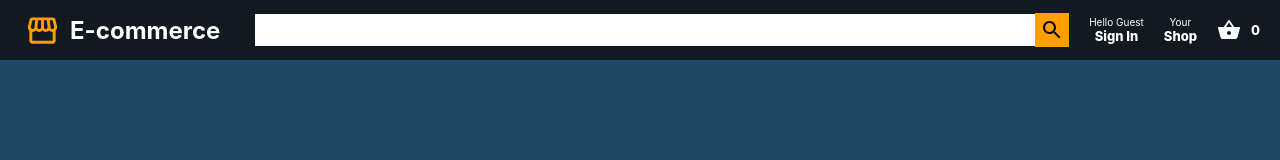
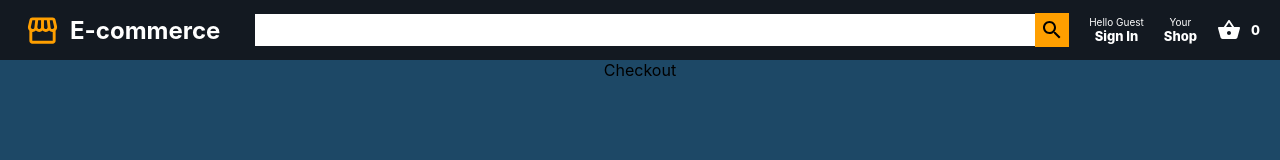
Before and after one commit to AnastasiiaAsti/e-commerce, a React (Create React App) app: page /checkout in a window 1280 px wide. Shown: the top 160 px of the page. Built offline with nearby package versions, Linux system fonts and the light colour scheme.

Commit message:
routing for checkout page

```diff
--- /dev/null
+++ b/src/components/CheckOut/CheckOut.js
@@ -0,0 +1,9 @@
+import "./CheckOut.css";
+
+import React from 'react'
+
+export default function Checkout() {
+  return (
+    <div>Checkout</div>
+  )
+}
--- a/src/pages/App/App.js
+++ b/src/pages/App/App.js
@@ -1,6 +1,7 @@
 import './App.css';
 import Header from "../../components/Header/Header";
 import HomePage from "../HomePage/HomePage"
+import CheckOutPage from "../CheckOutPage/CheckOutPage"
 import { Routes, Route } from 'react-router-dom';
 
 function App() {
@@ -8,7 +9,8 @@ function App() {
     <div className="App">
       <Header />
       <Routes>
-            <Route path="/" element={<HomePage />} />
+        <Route path="/" element={<HomePage />} />
+        <Route path="/checkout" element={<CheckOutPage />} />
           </Routes>
     </div>
   );
--- /dev/null
+++ b/src/pages/CheckOutPage/CheckOutPage.js
@@ -0,0 +1,9 @@
+import CheckOut from '../../components/CheckOut/CheckOut';
+
+import React from 'react'
+
+export default function HomePage() {
+  return (
+    <div><CheckOut /></div>
+  )
+}
```
Also changed, not shown: src/components/CheckOut/CheckOut.css (added).
